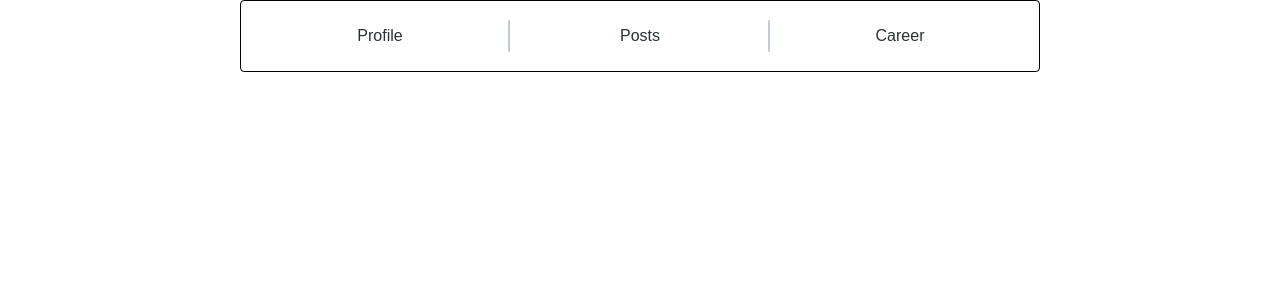
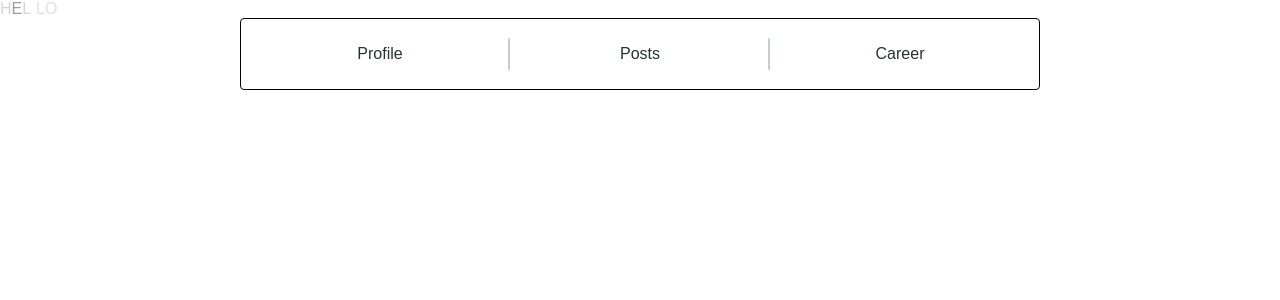
Before and after one commit to Mutasan/My-Portfolio, a Nuxt app: page / in a window 1280 px wide. Shown: the top 300 px of the page. Built offline with nearby package versions, Linux system fonts and the light colour scheme.

Commit message:
いろいろ

```diff
--- /dev/null
+++ b/components/molecules/Hello.vue
@@ -0,0 +1,261 @@
+<template>
+  <div>
+    <span id="L">H</span>
+    <span id="I">E</span>
+    <span id="G">L </span>
+    <span id="H">L</span>
+    <span id="T">O</span>
+  </div>
+</template>
+
+<script lang="ts">
+import { Component, Vue } from 'vue-property-decorator'
+
+@Component
+export default class Hello extends Vue {}
+</script>
+
+<style scoped>
+:root {
+  --white: #f1f1f1;
+}
+body {
+  margin: 0;
+  font-family: Montserrat;
+  font-size: 40px;
+  color: var(--white);
+  letter-spacing: 0.7em;
+  background-color: black;
+  display: flex;
+  justify-content: center;
+  align-items: center;
+  height: 100vh;
+}
+div > span {
+  opacity: 0.15;
+}
+#I {
+  opacity: 1;
+  animation: flickerI 2s linear reverse infinite;
+}
+#I::after {
+  content: '';
+  width: 150%;
+  -webkit-box-shadow: -35px 0px 60px 8px rgba(255, 255, 255, 1);
+  -moz-box-shadow: -35px 0px 60px 8px rgba(255, 255, 255, 1);
+  box-shadow: -35px 0px 60px 8px rgba(255, 255, 255, 1);
+}
+#L,
+#G {
+  animation: flickerLG 2s linear reverse infinite;
+  position: relative;
+}
+#L::after,
+#L::before {
+  content: ' ';
+  width: 100px;
+  height: 100px;
+  background: var(--white);
+  position: absolute;
+  top: -50%;
+  left: 100%;
+  border-radius: 100%;
+  opacity: 0.05;
+  filter: blur(10px);
+}
+#L::after {
+  width: 200px;
+  height: 200px;
+  top: -150%;
+  left: -5%;
+  opacity: 0.1;
+  filter: blur(10px);
+}
+#H {
+  animation: flickerH 2s linear reverse infinite;
+}
+
+#T {
+  animation: flickerH 2s linear reverse infinite;
+}
+
+@keyframes flickerI {
+  0% {
+    opacity: 0.4;
+  }
+  5% {
+    opacity: 0.5;
+  }
+  10% {
+    opacity: 0.6;
+  }
+  15% {
+    opacity: 0.85;
+  }
+  25% {
+    opacity: 0.5;
+  }
+  30% {
+    opacity: 1;
+  }
+  35% {
+    opacity: 0.1;
+  }
+  40% {
+    opacity: 0.25;
+  }
+  45% {
+    opacity: 0.5;
+  }
+  60% {
+    opacity: 1;
+  }
+  70% {
+    opacity: 0.85;
+  }
+  80% {
+    opacity: 0.4;
+  }
+  90% {
+    opacity: 0.5;
+  }
+  100% {
+    opacity: 1;
+  }
+}
+
+@keyframes flickerLG {
+  0% {
+    opacity: 0.19;
+  }
+  5% {
+    opacity: 0.2;
+  }
+  10% {
+    opacity: 0.25;
+  }
+  15% {
+    opacity: 0.35;
+  }
+  25% {
+    opacity: 0.2;
+  }
+  30% {
+    opacity: 0.4;
+  }
+  35% {
+    opacity: 0.1;
+  }
+  40% {
+    opacity: 0.25;
+  }
+  45% {
+    opacity: 0.2;
+  }
+  60% {
+    opacity: 0.4;
+  }
+  70% {
+    opacity: 0.35;
+  }
+  80% {
+    opacity: 0.4;
+  }
+  90% {
+    opacity: 0.2;
+  }
+  100% {
+    opacity: 0.4;
+  }
+}
+
+@keyframes flickerH {
+  0% {
+    opacity: 0.15;
+  }
+  5% {
+    opacity: 0.2;
+  }
+  10% {
+    opacity: 0.12;
+  }
+  15% {
+    opacity: 0.2;
+  }
+  25% {
+    opacity: 0.15;
+  }
+  30% {
+    opacity: 0.4;
+  }
+  35% {
+    opacity: 0.05;
+  }
+  40% {
+    opacity: 0.12;
+  }
+  45% {
+    opacity: 0.15;
+  }
+  60% {
+    opacity: 0.3;
+  }
+  70% {
+    opacity: 0.2;
+  }
+  80% {
+    opacity: 0.3;
+  }
+  90% {
+    opacity: 0.18;
+  }
+  100% {
+    opacity: 0.3;
+  }
+}
+
+@keyframes flickerT {
+  0% {
+    opacity: 0.01;
+  }
+  5% {
+    opacity: 0.05;
+  }
+  10% {
+    opacity: 0.03;
+  }
+  15% {
+    opacity: 0.1;
+  }
+  25% {
+    opacity: 0.07;
+  }
+  30% {
+    opacity: 0.1;
+  }
+  35% {
+    opacity: 0.05;
+  }
+  40% {
+    opacity: 0.06;
+  }
+  45% {
+    opacity: 0.1;
+  }
+  60% {
+    opacity: 0;
+  }
+  70% {
+    opacity: 0.1;
+  }
+  80% {
+    opacity: 0;
+  }
+  90% {
+    opacity: 0;
+  }
+  100% {
+    opacity: 0.1;
+  }
+}
+</style>
--- a/pages/index.vue
+++ b/pages/index.vue
@@ -1,5 +1,6 @@
 <template>
   <div>
+    <hello />
     <header-button />
   </div>
 </template>
@@ -8,13 +9,15 @@
 import { Component, Vue } from 'vue-property-decorator'
 
 import HeaderButton from '@/components/molecules/HeaderButton.vue'
+import Hello from '@/components/molecules/Hello.vue'
 
 @Component({
   components: {
     HeaderButton,
+    Hello,
   },
 })
-export default class index extends Vue {}
+export default class Index extends Vue {}
 </script>
 
 <style scoped lang="scss"></style>
```
Also changed, not shown: components/molecules/Title.vue (deleted).
